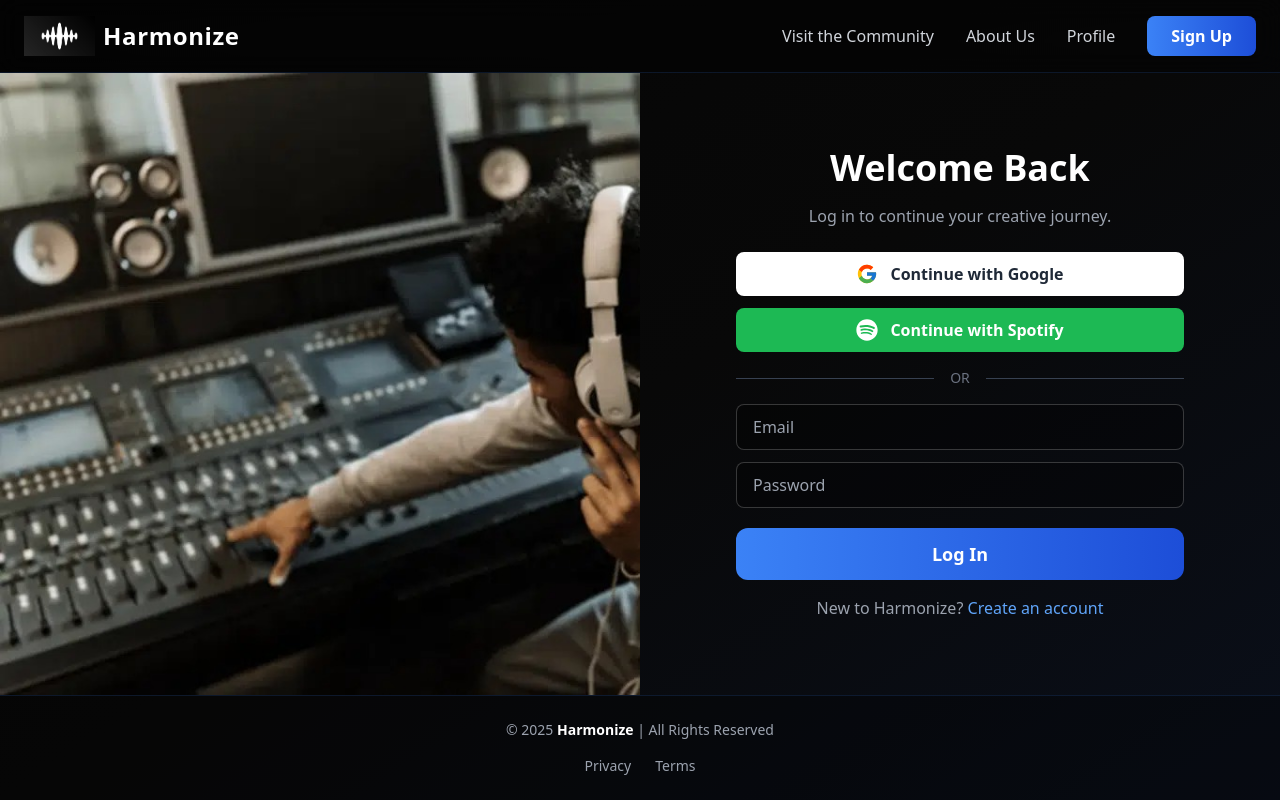
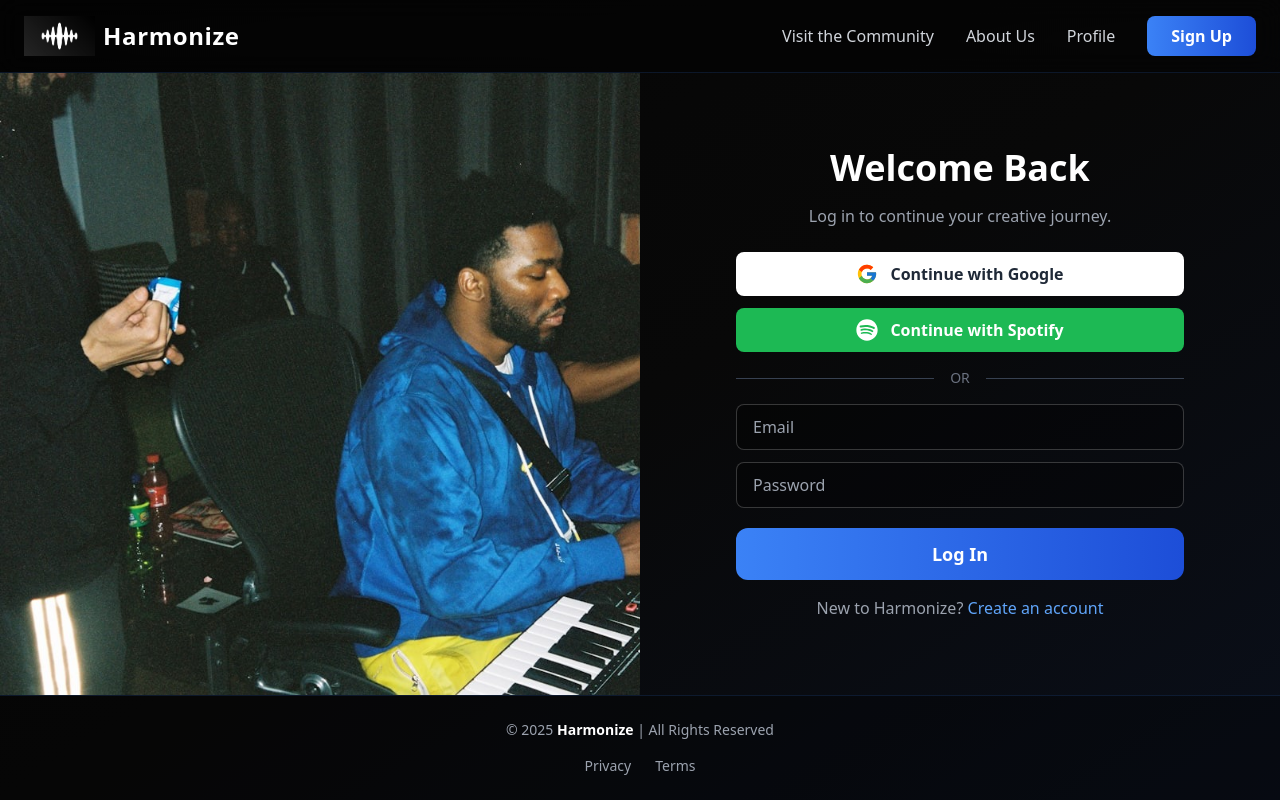
Before and after one commit to siddhant1405/Harmonize, a React (Vite) app in the folder client/: page /login in a window 1280 px wide. Built offline with nearby package versions, Linux system fonts and the light colour scheme.

Commit message:
fix small screen render issue

```diff
--- a/client/src/components/HeroSection.jsx
+++ b/client/src/components/HeroSection.jsx
@@ -21,7 +21,8 @@ const Hero = ({ title, subtitle, description, primaryCTA, secondaryCTA }) => {
       {/* Centered Content */}
       <div className="relative z-20 px-6 flex flex-col items-center max-w-4xl">
         {/* Main Title */}
-        <h1 className="text-5xl md:text-7xl lg:text-8xl font-extrabold text-white mb-4 leading-tight">
+        <h1 className="text-5xl md:text-7xl lg:text-8xl font-extrabold font-montserrat text-white mb-4 leading-tight drop-shadow-lg
+        ">
           {title}
         </h1>
 
--- a/client/src/index.css
+++ b/client/src/index.css
@@ -1,3 +1,5 @@
+@import url('https://fonts.googleapis.com/css2?family=Anton&family=Montserrat:wght@400;500;600;700;800&display=swap');
+
 @tailwind base;
 @tailwind components;
 @tailwind utilities;
--- a/client/src/pages/Login.jsx
+++ b/client/src/pages/Login.jsx
@@ -10,7 +10,7 @@ import { FcGoogle } from "react-icons/fc";
 import { FaSpotify } from "react-icons/fa";
 
 // Asset Imports
-import authImage from "../assets/images/producer.jpg";
+import authImage from "../assets/images/hero4.jpg";
 
 const Login = () => {
   const navigate = useNavigate();
--- a/client/src/pages/SignUp.jsx
+++ b/client/src/pages/SignUp.jsx
@@ -10,7 +10,7 @@ import { FcGoogle } from "react-icons/fc";
 import { FaSpotify } from "react-icons/fa";
 
 // Asset Imports
-import authImage from "../assets/images/producer.jpg";
+import authImage from "../assets/images/hero4.jpg";
 
 const Signup = () => {
   const navigate = useNavigate();
--- a/client/tailwind.config.js
+++ b/client/tailwind.config.js
@@ -5,7 +5,13 @@ module.exports = {
     "./src/**/*.{js,jsx,ts,tsx}",
   ],
   theme: {
-    extend: {},
+    extend: {
+       fontFamily: {
+        helvetica: ['"Helvetica Neue"', 'Helvetica', 'Arial', 'sans-serif'],
+        montserrat: ['Montserrat', 'sans-serif'],
+
+      },
+    },
   },
   plugins: [],
 }
```
